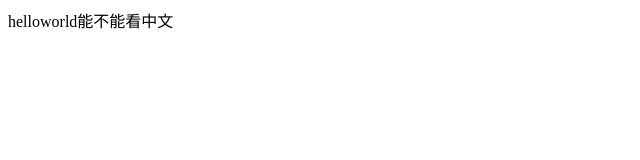
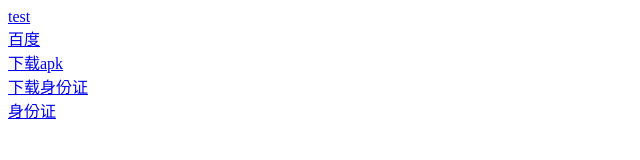
Before and after one commit to acgcc/acgcc.github.io, a plain HTML site: page index.html in a window 1280 px wide. Shown: the whole page, without its empty margins (0-640 px from the left). Drawn offline with Linux system fonts and the light colour scheme.

Commit message:
Update index.html

```diff
--- a/index.html
+++ b/index.html
@@ -6,6 +6,15 @@
 </head>
 
 <body>
-helloworld能不能看中文
+<a href="test.html">test</a>
+<br>
+<a href=http://www.baidu.com>百度</a>
+<br>
+<a href="/files/ksweb.apk" download="/files/ksweb.apk">下载apk</a>
+<br>
+<a href="/files/身份证.jpg" download="/files/身份证.jpg">下载身份证</a>
+<br>
+<a href="/files/身份证.jpg">身份证</a>
+
 </body>
 </html>
```
